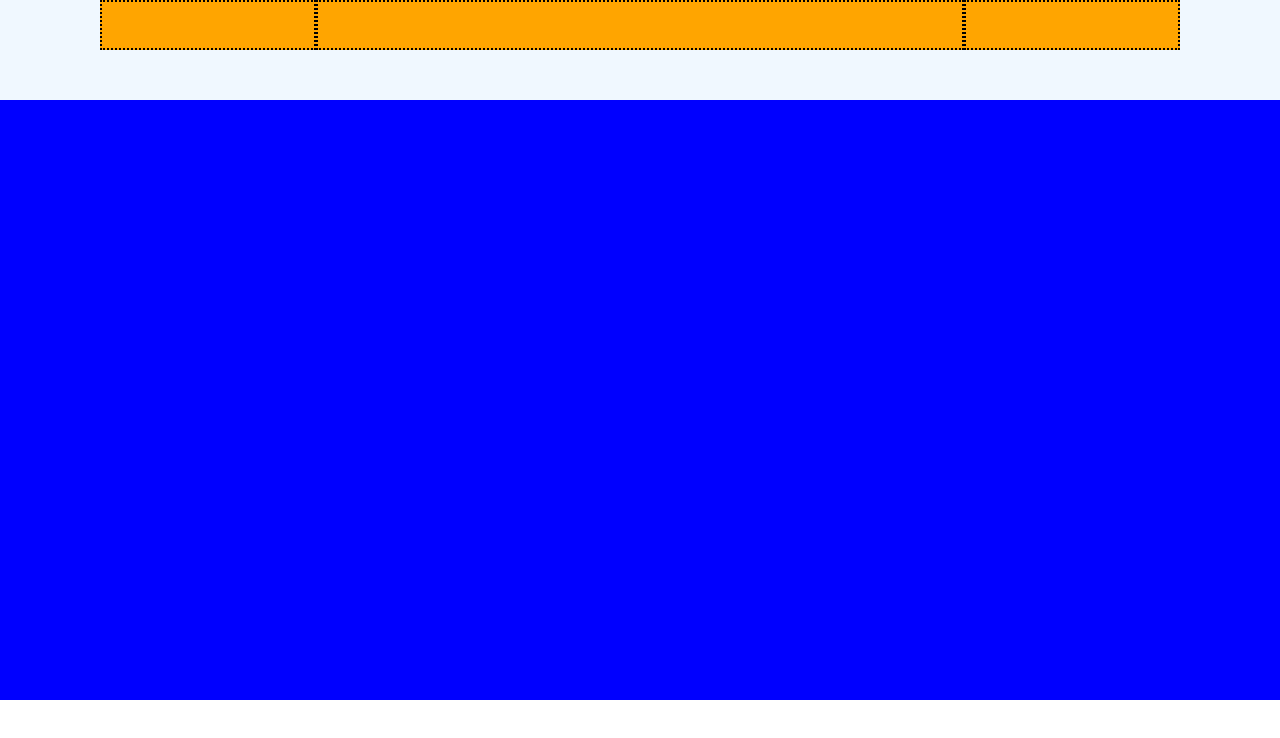
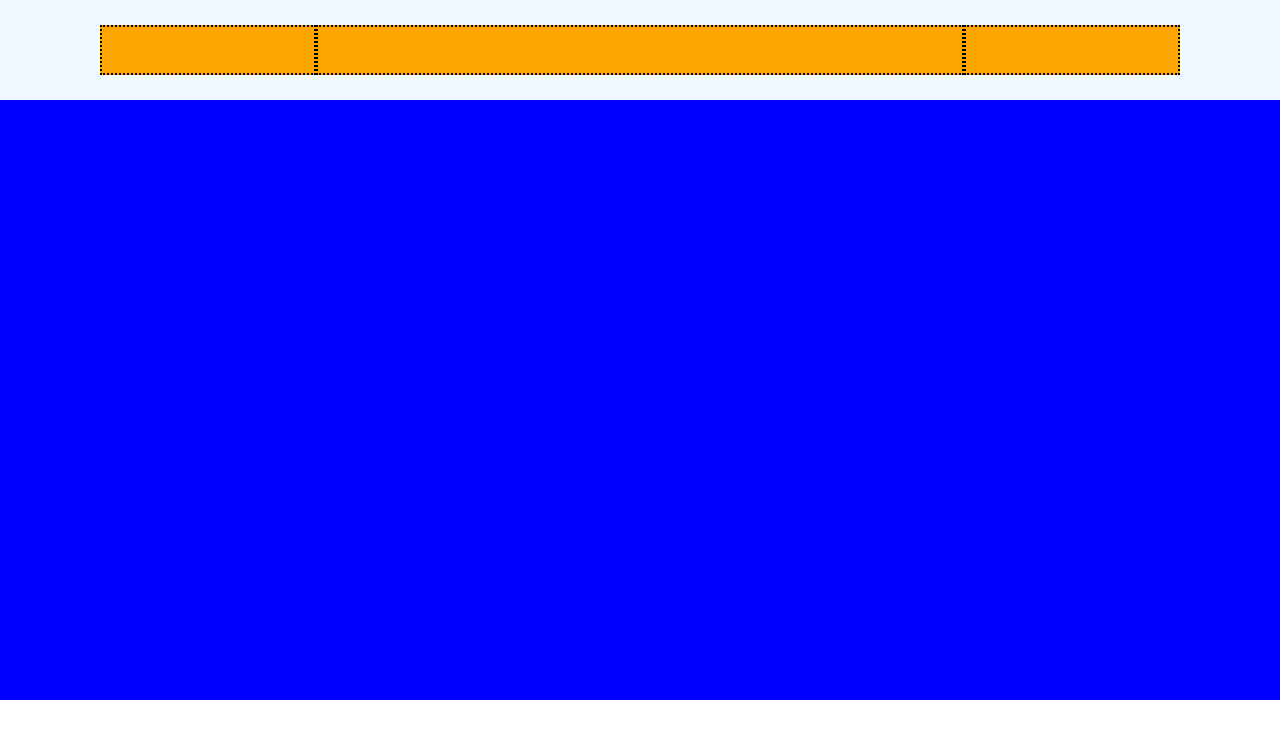
Before and after one commit to MateuszKacperski/htmlcss-struttura-discord, a plain HTML site: page index.html in a window 1280 px wide. Drawn offline with Linux system fonts and the light colour scheme.

Commit message:
fixing main-header

```diff
--- a/css/style.css
+++ b/css/style.css
@@ -17,10 +17,18 @@ body{
     max-width: 1080px;
     margin:0 auto;
     display:flex;
-    align-items: center;
 }
 
+
+
 /* Header */
+
+/*  Class Main countainer proprietes */
+.mc{
+
+    align-items: center;
+    min-height: 100px;
+}
 
 .main-header{
     background-color: aliceblue;
--- a/index.html
+++ b/index.html
@@ -13,7 +13,7 @@
     <header>
         <!-- Main-header-->
         <div class="main-header">
-            <div class="countainer">
+            <div class="countainer mc">
                 <div class="box-header small">
                 </div>
                 <div class="box-header big">
```
